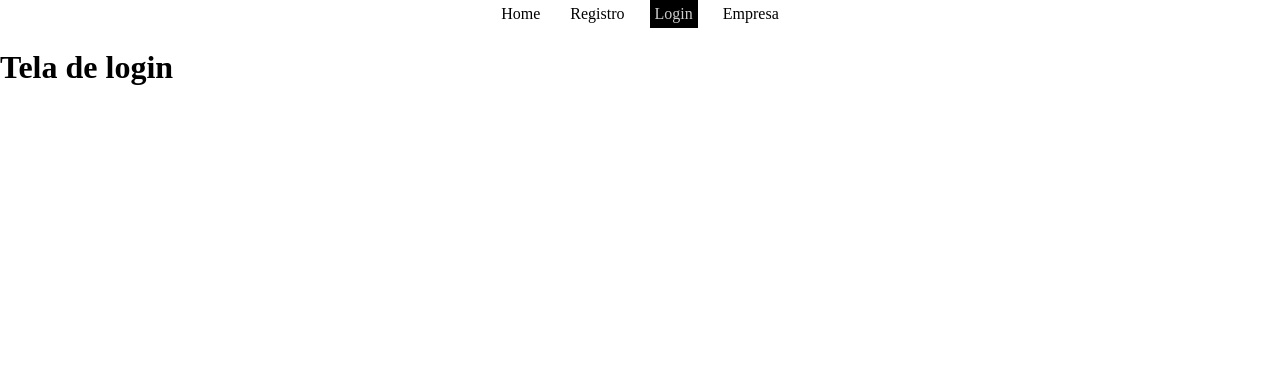
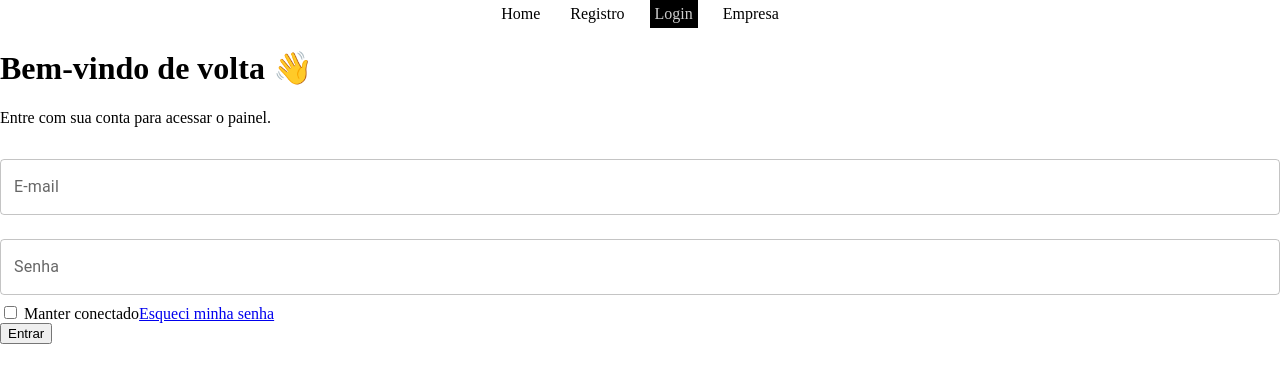
Before and after one commit to ErickPaludo/CRMUNI-REACT, a React (Vite) app: page /login in a window 1280 px wide. Shown: the top 382 px of the page. Built offline with nearby package versions, Linux system fonts and the light colour scheme; no server answers.

Commit message:
Adicionando estrutura do login

```diff
--- a/src/pages/login/Login.jsx
+++ b/src/pages/login/Login.jsx
@@ -4,8 +4,35 @@ import "./Login.css";
 const Login = () => {
 
   return (
-    <div>
-      <h1>Tela de login</h1>
+    <div className="login">
+      <form className="login__card">
+        <h1>Bem-vindo de volta 👋</h1>
+        <p>Entre com sua conta para acessar o painel.</p>
+
+        <TextField
+          label="E-mail"
+          type="email"
+          placeholder="voce@empresa.com.br"
+          fullWidth
+          margin="normal"
+        />
+
+        <TextField
+          label="Senha"
+          type="password"
+          fullWidth
+          margin="normal"
+        />
+
+        <div className="login__row">
+          <label>
+            <input type="checkbox" /> Manter conectado
+          </label>
+          <a href="#">Esqueci minha senha</a>
+        </div>
+
+        <button type="submit">Entrar</button>
+      </form>
     </div>
   );
 };
```
